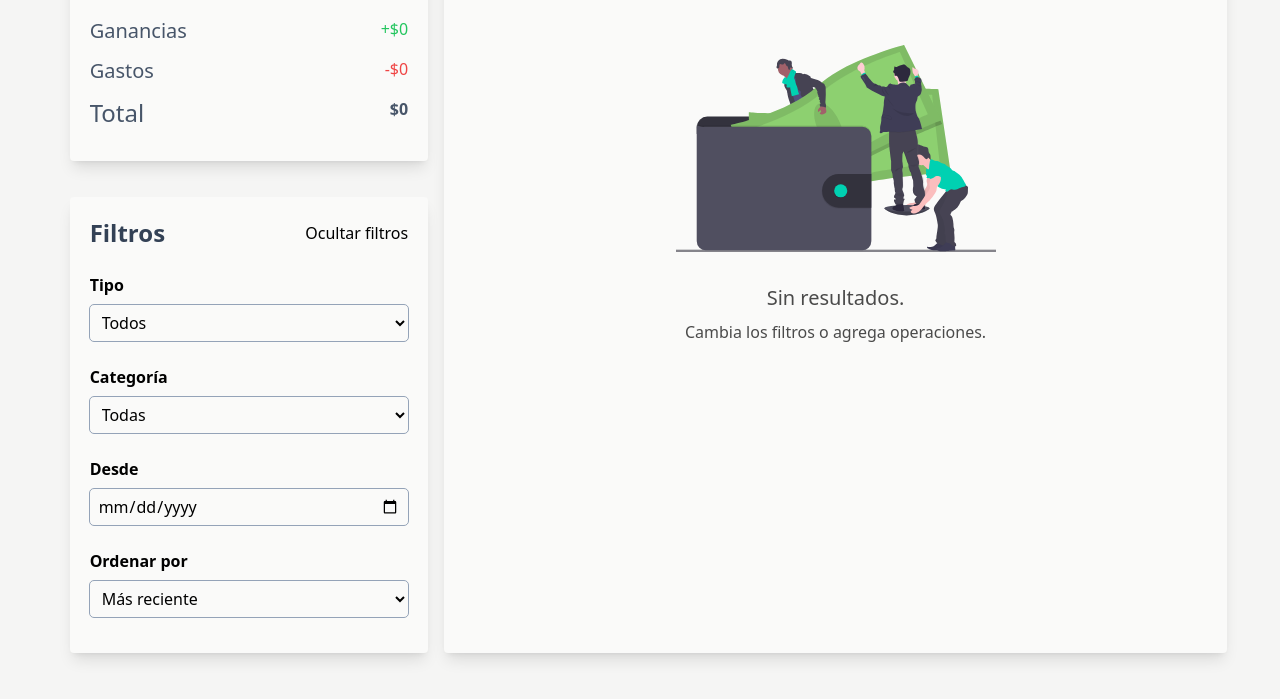
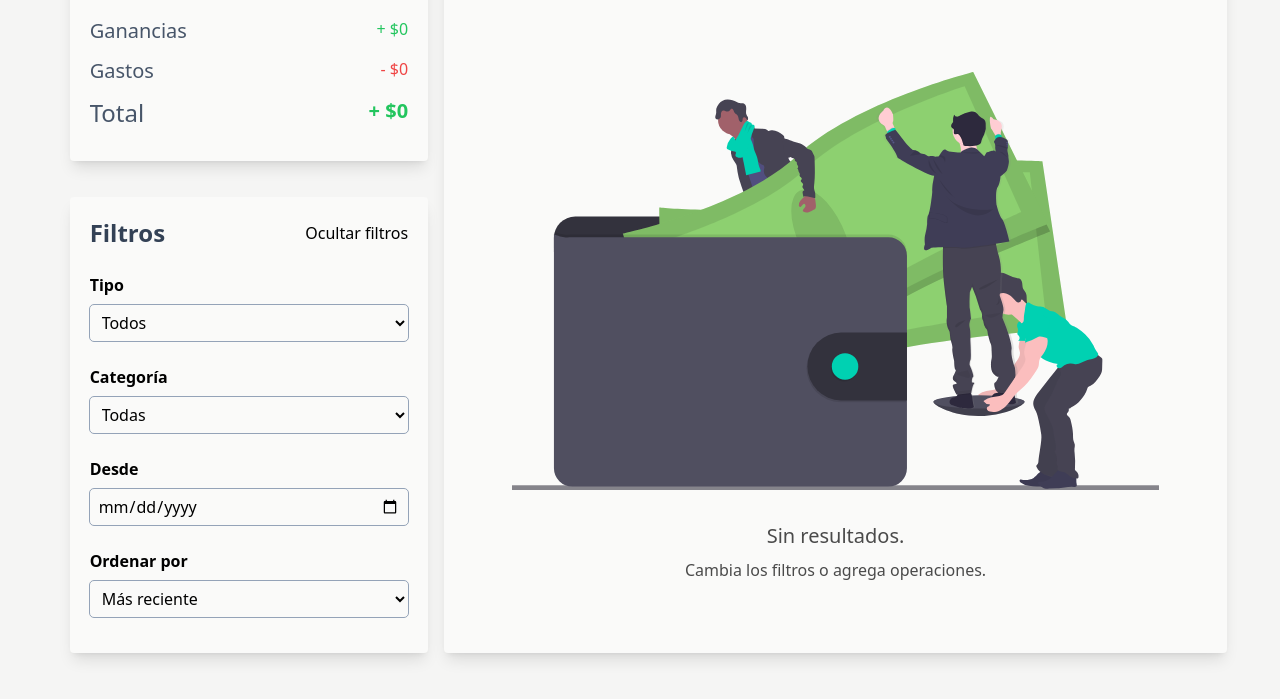
Before and after one commit to SofiaParodi/ahorrADAs, a plain HTML site: page index.html in a window 1280 px wide. Shown: the part 183-882 px from the top of the page. Drawn offline with nearby package versions, Linux system fonts and the light colour scheme.

Commit message:
feat: la sección balance ahora calcula ganancia, gastos y total

```diff
--- a/assets/js/app.js
+++ b/assets/js/app.js
@@ -9,6 +9,7 @@ const categories = JSON.parse(localStorage.getItem("Categories")) || [
   "Transporte",
   "Trabajo",
 ];
+
 
 /* operations*/
 
@@ -119,6 +120,7 @@ if (window.location.pathname.includes("index.html")) {
       renderMobileOperations();
       renderDesktopOperations();
       opDeleteBtns();
+      updateBalance();
     }
   }
 
@@ -209,6 +211,26 @@ function opDeleteBtns() {
 
   /* on init */
   renderOperations();
+  updateBalance();
+
+/* balance */
+function updateBalance() {
+  const earningsNumber = document.getElementById('number-ganancias');
+  const expensesNumber = document.getElementById('number-gastos');
+  const totalNumber = document.getElementById('number-total');
+
+  const earnings = operations.filter(operation => operation.type === 'ganancia').reduce((total, op) => total + parseFloat(op.amount), 0);
+  earningsNumber.textContent = `+ $${earnings}`;
+
+  const expenses = operations.filter(operation => operation.type === 'gasto').reduce((total, op) => total + parseFloat(op.amount), 0);
+  expensesNumber.textContent = `- $${expenses}`;
+
+  const total = earnings - expenses;
+  totalNumber.textContent = `${total < 0 ? '- ' : '+ '}$${Math.abs(total)}`;
+  totalNumber.className = total < 0 ? 'text-red-500 font-bold text-xl' : 'text-green-500 font-bold text-xl';
+
+}
+
 }
 
 /* categories */
--- a/index.html
+++ b/index.html
@@ -155,7 +155,7 @@
 
         <!-- operaciones container -->
         <div
-          class="w-11/12 m-auto mt-9 p-5 bg-stone-50 rounded shadow-lg md:w-2/3 md:m-0"
+          class="w-11/12 m-auto my-9 p-5 bg-stone-50 rounded shadow-lg md:w-2/3 md:m-0"
         >
           <div class="flex justify-between">
             <h2 class="font-bold text-slate-700 text-2xl">Operaciones</h2>
@@ -196,10 +196,10 @@
 
 
       <!-- No items in operation -->
-          <div id="empty-operation-list" class="flex flex-col items-center justify-center m-[3rem]">
+          <div id="empty-operation-list" class="h-5/6 flex flex-col items-center justify-center m-[3rem]">
             <figure id="figure-operacion">
               <img
-                class="w-[20rem]"
+                class=""
                 src="./iconos/wallet.svg"
                 alt="Ilustración de billetera y ahorros"
               />
```
